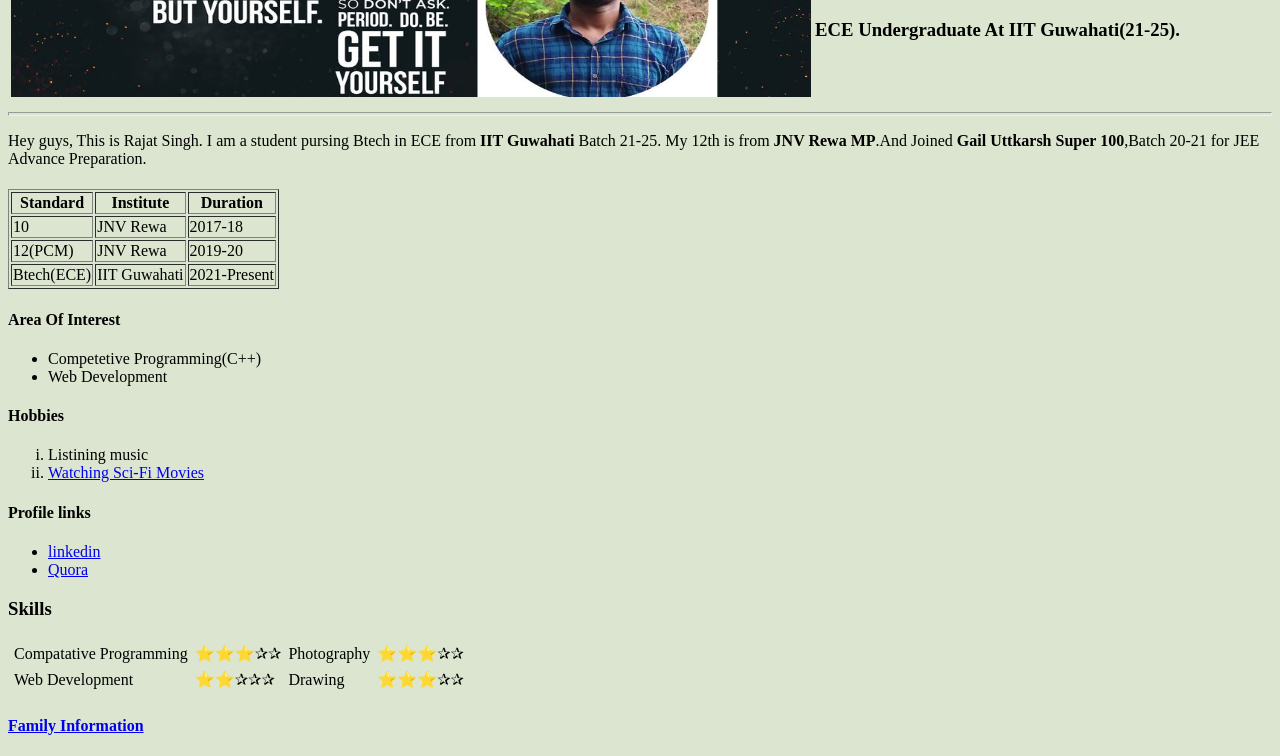
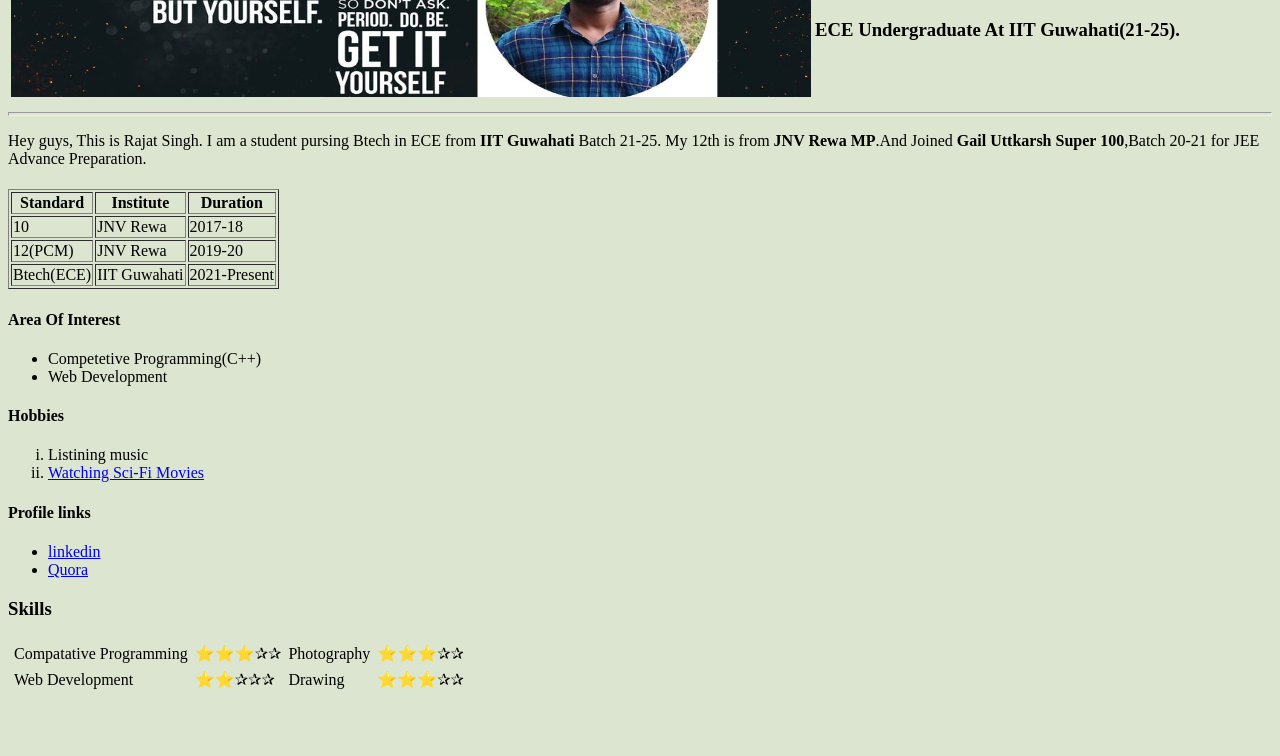
Before and after one commit to rajtsi/CV, a plain HTML site: page index.html in a window 1280 px wide. Shown: the part 126-882 px from the top of the page. After the commit the page ends 829 px from the top, so only its background shows below. Drawn offline with Linux system fonts and the light colour scheme.

Commit message:
famdeleted

```diff
--- a/index.html
+++ b/index.html
@@ -80,7 +80,7 @@
     <tr><td>Web Development</td><td>⭐⭐✰✰✰</td><td>Drawing</td><td>⭐⭐⭐✰✰</td></tr></TAble>
 
 
-<h4><a href="fam.html" >Family Information</a> </h4>
+<!--<h4><a href="fam.html" >Family Information</a> </h4>--!>
 
 
 
```
